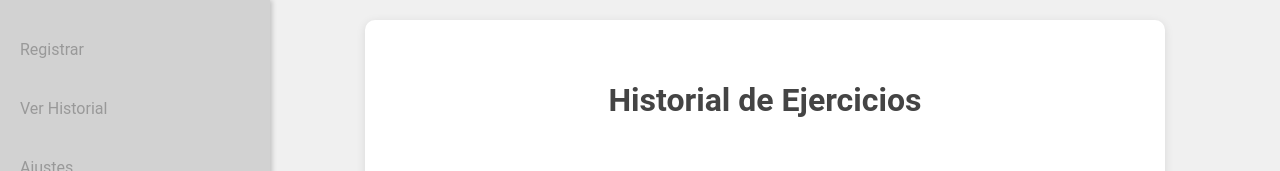
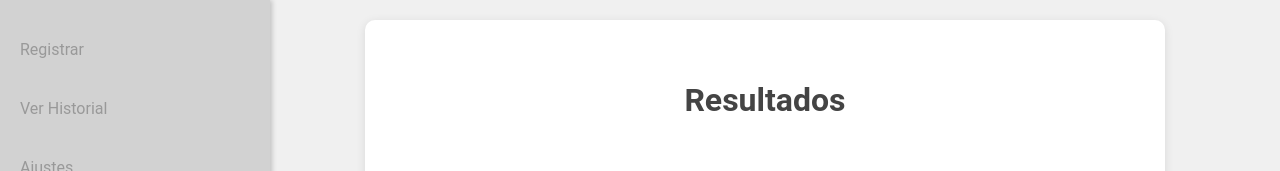
Before and after one commit to Pablog44/apuntargym, a React (Create React App) app: page /resultados in a window 1280 px wide. Shown: the top 171 px of the page. Built offline with nearby package versions, Linux system fonts and the light colour scheme; no server answers; the database is empty; sample sign-in values are in the browser's storage.

Commit message:
cambia texto
texto

```diff
--- a/src/components/Resultados.js
+++ b/src/components/Resultados.js
@@ -79,7 +79,7 @@ function Resultados() {
   return (
     <div className="resultados-container card-container">
       <header>
-        <h1 className="resultados-title">Historial de Ejercicios</h1>
+        <h1 className="resultados-title">Resultados</h1>
       </header>
       <main>
         <section id="filter-section" className="form-container">
```
